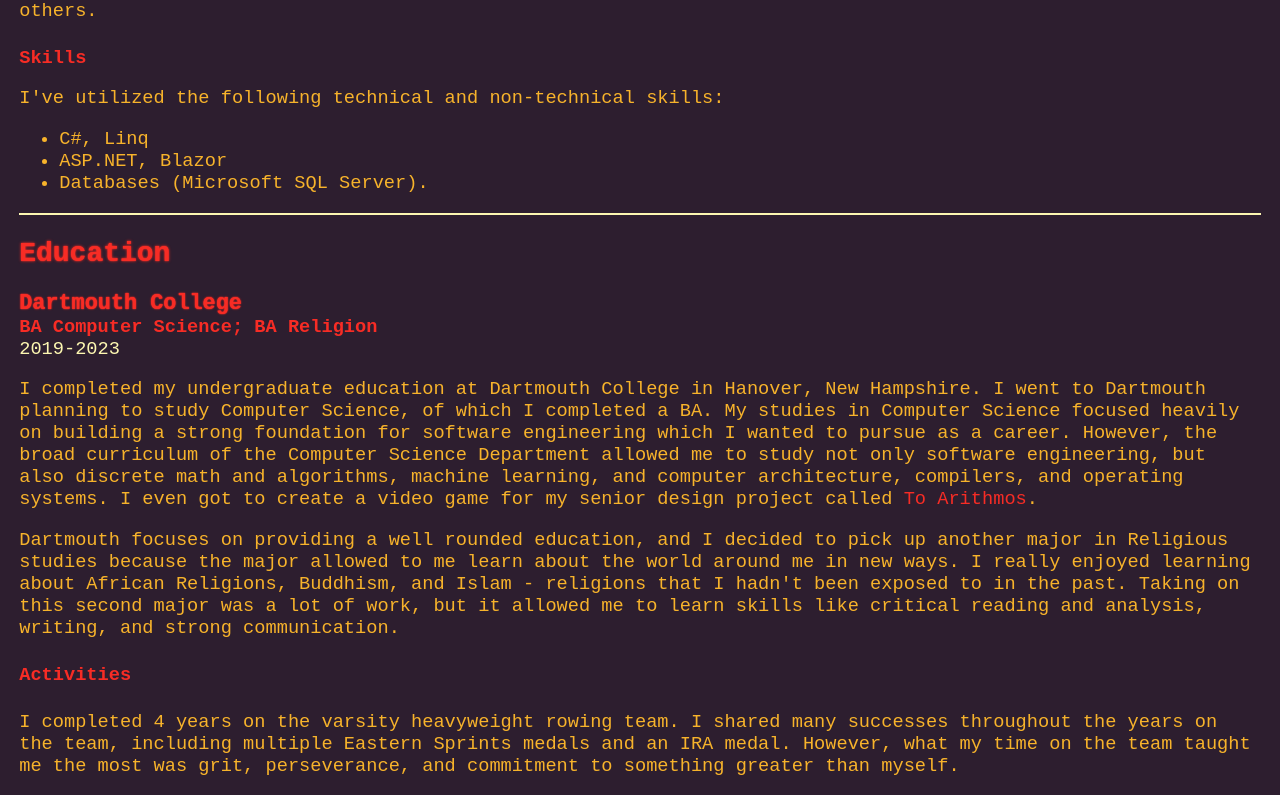
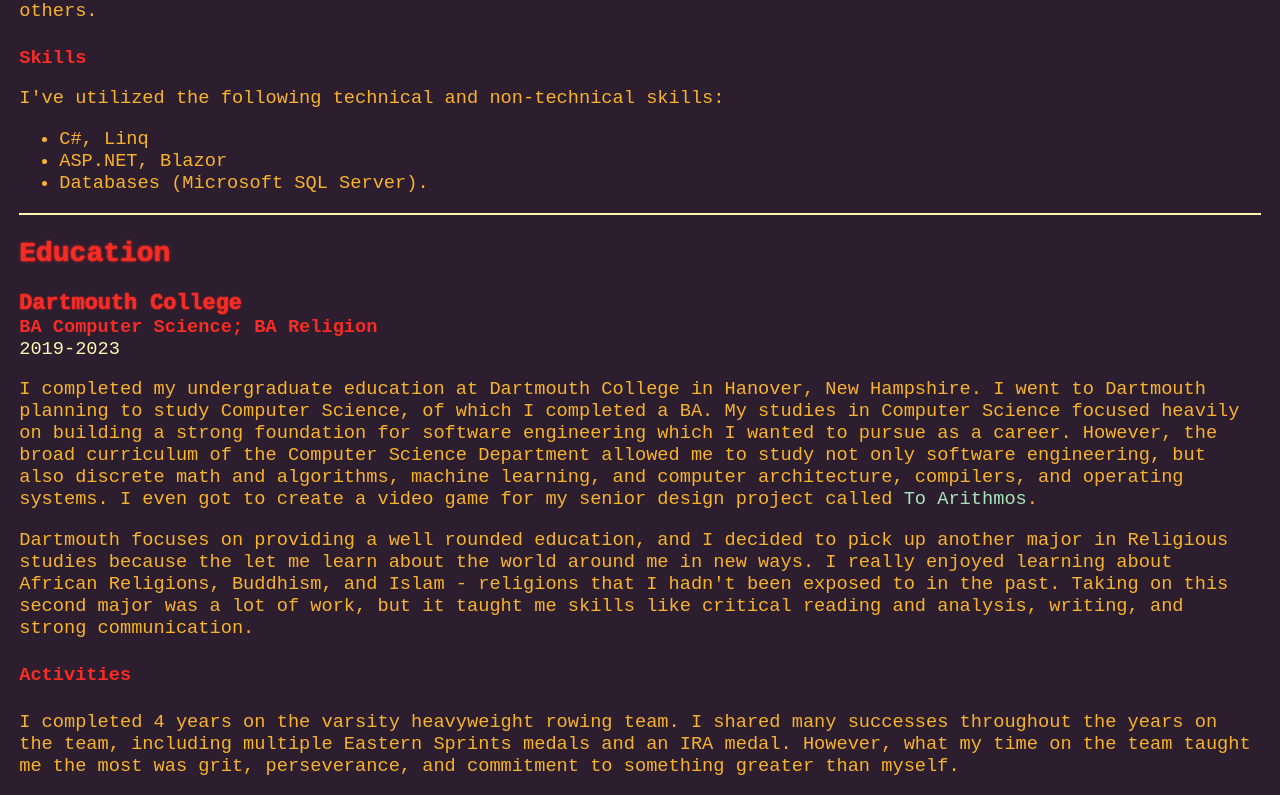
Before and after one commit to osclee/oscar-lee-app, a Nuxt app: page /resume in a window 1280 px wide. Shown: the part 1629-2424 px from the top of the page. Built offline with nearby package versions, Linux system fonts and the light colour scheme.

Commit message:
Minor spelling issue fixes

```diff
--- a/pages/index.vue
+++ b/pages/index.vue
@@ -1,7 +1,7 @@
 <template>
     <div class="content-div">
         <p>Hello! My name is Oscar Lee.</p>
-        <p>I am a Dartmouth College alumni and live in Boston, Massachusetts, working as a product software engineer
+        <p>I am a Dartmouth College alumnus and live in Boston, Massachusetts, working as a product software engineer
             at <a class="inactive-link" target="_blank" href="https://www.wolterskluwer.com/en">Wolters Kluwer</a>
             on <a class="inactive-link" target="_blank"
                 href="https://www.wolterskluwer.com/en/solutions/uptodate">UpToDate</a>, a
--- a/pages/resume.vue
+++ b/pages/resume.vue
@@ -8,7 +8,7 @@
     <p>
       In October of 2024, I was promoted to Product Software Engineer. With this promotion, I had the opportunity
       to move to a new team within UpToDate tasked with developing AI solutions using machine learning and natural language
-      processing to improve UpToDate's search engine. Since the team change, I've been working on with a skilled team of
+      processing to improve UpToDate's search engine. Since the team change, I've been working with a skilled team of
       data scientists and software engineers to build new features to our sandbox and production environments. One project I'm proud of
       is the successful rollout of new features in time for the <a class="inactive-link" target="_blank"
         href="https://www.wolterskluwer.com/en/expert-insights/focusing-ai-benefit-care-teams-harnessing-data-consumer-centric-care">2024
@@ -92,14 +92,13 @@
       Computer Science, of which I completed a BA. My studies in Computer Science focused heavily on building a strong foundation for software engineering
       which I wanted to pursue as a career. However, the broad curriculum of the Computer Science Department allowed me to study not only software engineering,
       but also discrete math and algorithms, machine learning, and computer architecture, compilers, and operating systems. I even got to create
-      a video game for my senior design project called <a class="inactive-header-link" target="_blank" href="https://arkendorf.itch.io/to-arithmos">To Arithmos</a>.
+      a video game for my senior design project called <a class="inactive-link" target="_blank" href="https://arkendorf.itch.io/to-arithmos">To Arithmos</a>.
     </p>
 
     <p>
       Dartmouth focuses on providing a well rounded education, and I decided to pick up another major in Religious studies because
-      the major allowed to me learn about the world around me in new ways. I really enjoyed learning about African Religions, Buddhism,
-      and Islam - religions that I hadn't been exposed to in the past. Taking on this second major was a lot of work, but it allowed me to
-      learn skills like critical reading and analysis, writing, and strong communication.
+      the let me learn about the world around me in new ways. I really enjoyed learning about African Religions, Buddhism,
+      and Islam - religions that I hadn't been exposed to in the past. Taking on this second major was a lot of work, but it taught me skills like critical reading and analysis, writing, and strong communication.
     </p>
     <h4>Activities</h4>
     <p>I completed 4 years on the varsity heavyweight rowing team. I shared many successes throughout the years on the team, including
```
